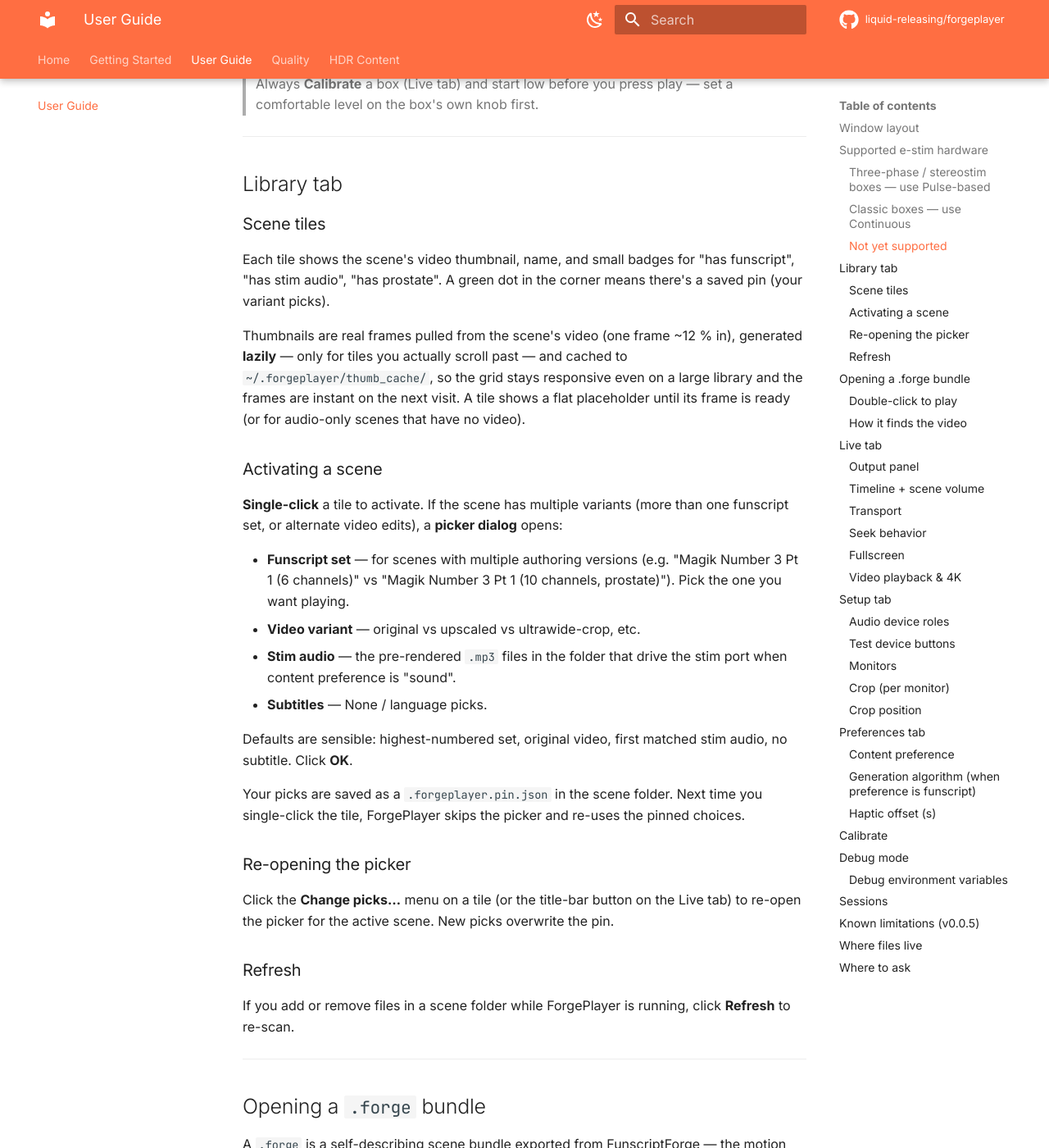
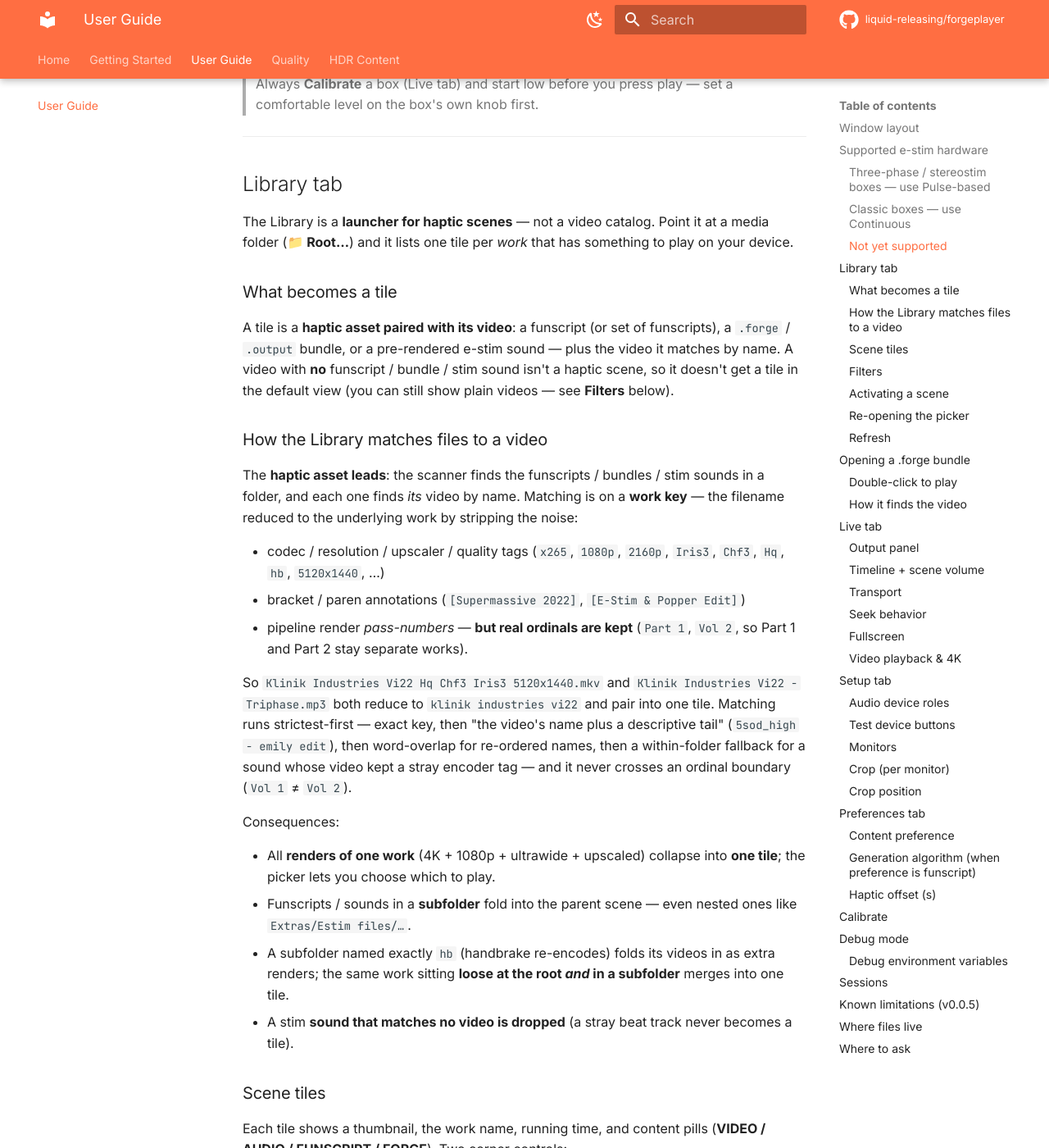
Before and after one commit to liquid-releasing/forgeplayer, an MkDocs documentation site: the page built from docs/user-guide.md, in a window 1280 px wide and 1400 px high, scrolled down 1457 px. Shown: the whole window at 82% size. Built offline with MkDocs 1.6.1 and Material for MkDocs 9.7.7, drawn with Linux system fonts in a browser that asks for light colours; comment, search, counter and statistics services are not loaded; some of the changed text lies outside the part shown.

Commit message:
Docs: rewrite Library guide for the funscript-first model (v0.0.12)
Explain that the library is a launcher for haptic scenes, how it matches
funscripts/bundles/stim sounds to a video by a noise-stripped work key, the
All / Videos-with-Funscripts / Videos filters, and the reveal-in-Explorer + 📌
re-pick tile buttons. Fix the pin filename.

Co-Authored-By: Claude Opus 4.8 <noreply@anthropic.com>

```diff
--- a/docs/user-guide.md
+++ b/docs/user-guide.md
@@ -65,18 +65,77 @@ Modern, audio-driven hardware:
 
 ## Library tab
 
+The Library is a **launcher for haptic scenes** — not a video catalog. Point
+it at a media folder (**📁 Root…**) and it lists one tile per *work* that has
+something to play on your device.
+
+### What becomes a tile
+
+A tile is a **haptic asset paired with its video**: a funscript (or set of
+funscripts), a `.forge` / `.output` bundle, or a pre-rendered e-stim sound —
+plus the video it matches by name. A video with **no** funscript / bundle /
+stim sound isn't a haptic scene, so it doesn't get a tile in the default view
+(you can still show plain videos — see **Filters** below).
+
+### How the Library matches files to a video
+
+The **haptic asset leads**: the scanner finds the funscripts / bundles / stim
+sounds in a folder, and each one finds *its* video by name. Matching is on a
+**work key** — the filename reduced to the underlying work by stripping the
+noise:
+
+- codec / resolution / upscaler / quality tags (`x265`, `1080p`, `2160p`,
+  `Iris3`, `Chf3`, `Hq`, `hb`, `5120x1440`, …)
+- bracket / paren annotations (`[Supermassive 2022]`, `[E-Stim & Popper Edit]`)
+- pipeline render *pass-numbers* — **but real ordinals are kept** (`Part 1`,
+  `Vol 2`, so Part 1 and Part 2 stay separate works).
+
+So `Klinik Industries Vi22 Hq Chf3 Iris3 5120x1440.mkv` and
+`Klinik Industries Vi22 - Triphase.mp3` both reduce to `klinik industries
+vi22` and pair into one tile. Matching runs strictest-first — exact key, then
+"the video's name plus a descriptive tail" (`5sod_high - emily edit`), then
+word-overlap for re-ordered names, then a within-folder fallback for a sound
+whose video kept a stray encoder tag — and it never crosses an ordinal
+boundary (`Vol 1` ≠ `Vol 2`).
+
+Consequences:
+
+- All **renders of one work** (4K + 1080p + ultrawide + upscaled) collapse
+  into **one tile**; the picker lets you choose which to play.
+- Funscripts / sounds in a **subfolder** fold into the parent scene — even
+  nested ones like `Extras/Estim files/…`.
+- A subfolder named exactly `hb` (handbrake re-encodes) folds its videos in as
+  extra renders; the same work sitting **loose at the root *and* in a
+  subfolder** merges into one tile.
+- A stim **sound that matches no video is dropped** (a stray beat track never
+  becomes a tile).
+
 ### Scene tiles
 
-Each tile shows the scene's video thumbnail, name, and small badges for
-"has funscript", "has stim audio", "has prostate". A green dot in the
-corner means there's a saved pin (your variant picks).
+Each tile shows a thumbnail, the work name, running time, and content pills
+(**VIDEO / AUDIO / FUNSCRIPT / FORGE**). Two corner controls:
 
-Thumbnails are real frames pulled from the scene's video (one frame ~12 %
-in), generated **lazily** — only for tiles you actually scroll past — and
-cached to `~/.forgeplayer/thumb_cache/`, so the grid stays responsive even
-on a large library and the frames are instant on the next visit. A tile
-shows a flat placeholder until its frame is ready (or for audio-only
-scenes that have no video).
+- **↗ (top-right)** — open the scene's file location in Explorer, handy for
+  checking what got grouped.
+- **📌** — appears once you've saved picks for the scene; **click it to
+  re-pick**. Clicking anywhere else on the tile just plays your saved pick.
+- **"pick"** — shown when a scene has choices to make and you haven't picked
+  yet.
+
+Thumbnails are real frames pulled from the scene's video, generated **lazily**
+(only for tiles you scroll past) and cached to `~/.forgeplayer/thumb_cache/`,
+so the grid stays responsive on a large library and frames are instant next
+visit. They prefer a standard-aspect render (an ultrawide frame makes a poor
+letterboxed thumbnail) and skip near-black leader frames.
+
+### Filters
+
+Buttons under the root bar switch what's shown, each with a live count:
+
+- **Videos with Funscripts** *(default)* — the curated haptic scenes.
+- **Videos** — standalone videos with no haptics (source pieces, unscripted
+  clips) that the player can still just play.
+- **All** — both.
 
 ### Activating a scene
 
@@ -95,15 +154,15 @@ dialog** opens:
 Defaults are sensible: highest-numbered set, original video, first
 matched stim audio, no subtitle. Click **OK**.
 
-Your picks are saved as a `.forgeplayer.pin.json` in the scene folder.
-Next time you single-click the tile, ForgePlayer skips the picker and
-re-uses the pinned choices.
+Your picks are saved as a `<scene>.forgeplayer.json` pin in the scene
+folder. Next time you single-click the tile, ForgePlayer skips the picker
+and re-uses the pinned choices.
 
 ### Re-opening the picker
 
-Click the **Change picks…** menu on a tile (or the title-bar button on
-the Live tab) to re-open the picker for the active scene. New picks
-overwrite the pin.
+Click the **📌** button on a tile (or right-click → **Change picks…**, or
+the title-bar button on the Live tab) to re-open the picker for the active
+scene. New picks overwrite the pin.
 
 ### Refresh
 
```
